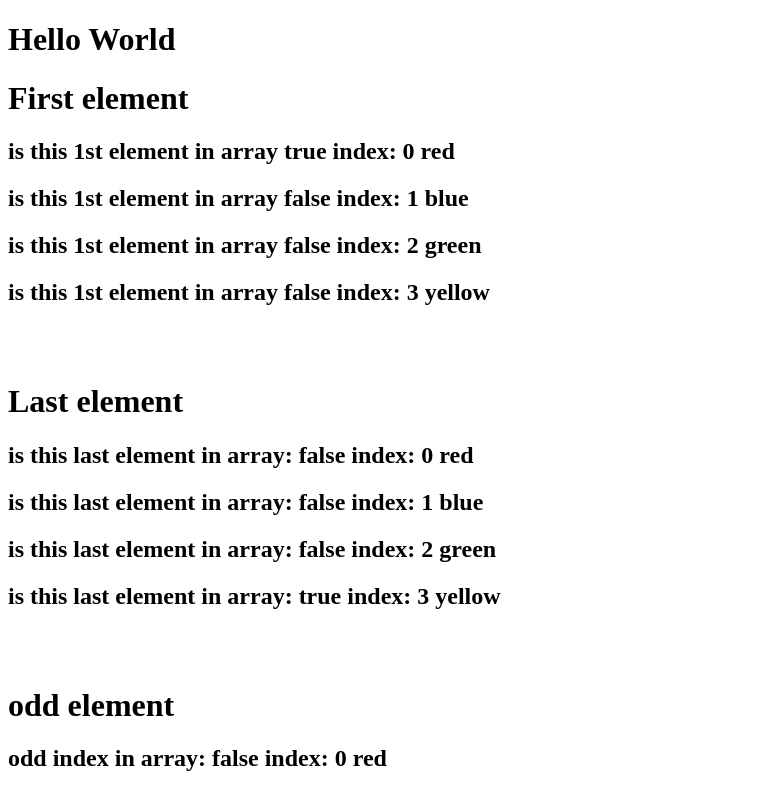
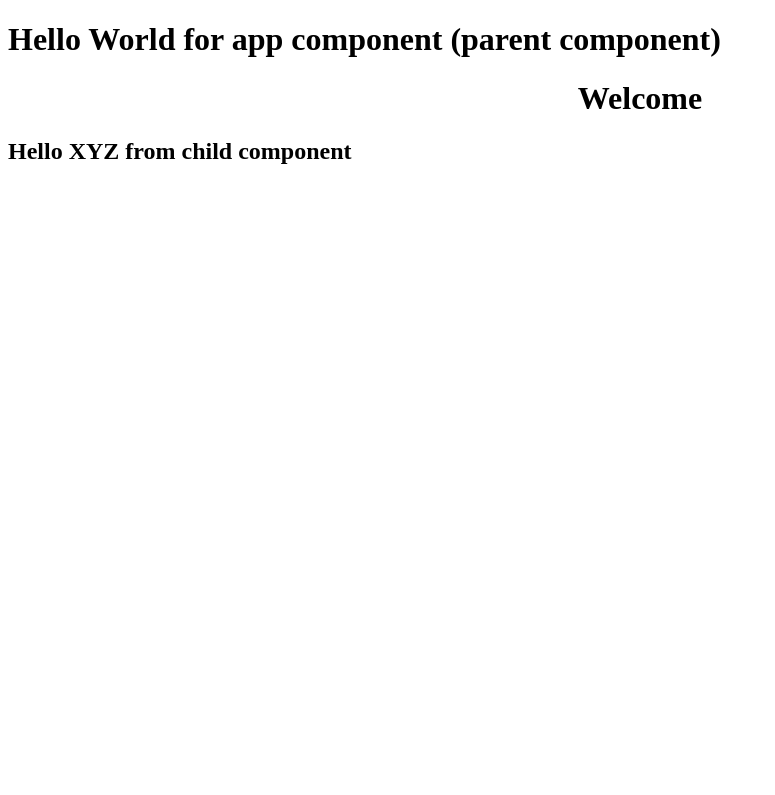
Before and after one commit to smitamusale30/AngularBacis, an Angular app: page / in a window 1280 px wide. Shown: the top 795 px of the page, without its empty margins (0-775 px from the left). Built offline with nearby package versions, Linux system fonts and the light colour scheme.

Commit message:
interaction parent and child component

```diff
--- a/src/app/app.component.html
+++ b/src/app/app.component.html
@@ -1,10 +1,14 @@
 
 <h1>
-  Hello World
+  Hello World for app component (parent component)
 </h1>
 <!-- <app-demo></app-demo> -->
 <!-- <app-binding></app-binding> -->
 <!-- <app-template-ref-var></app-template-ref-var> -->
 <!-- <app-two-way-binding></app-two-way-binding> -->
-<app-sturctual-directive></app-sturctual-directive>
+<!-- <app-sturctual-directive></app-sturctual-directive> -->
+<div style="text-align: center;">
+  <h1>Welcome</h1>
+  </div>
+  <app-component-inetraction [parentData]="userId"></app-component-inetraction>
 <router-outlet></router-outlet>
--- a/src/app/app.component.ts
+++ b/src/app/app.component.ts
@@ -7,4 +7,6 @@ import { Component } from '@angular/core';
 })
 export class AppComponent {
   title = 'AngularBasic';
+  //componentInteraction
+  public userId = "XYZ"
 }
--- a/src/app/app.module.ts
+++ b/src/app/app.module.ts
@@ -9,6 +9,7 @@ import { TemplateRefVarComponent } from './template-ref-var/template-ref-var.com
 import { TwoWayBindingComponent } from './two-way-binding/two-way-binding.component';
 import { FormsModule } from '@angular/forms';
 import { SturctualDirectiveComponent } from './sturctual-directive/sturctual-directive.component';
+import { ComponentInetractionComponent } from './component-inetraction/component-inetraction.component';
 
 @NgModule({
   declarations: [
@@ -17,7 +18,8 @@ import { SturctualDirectiveComponent } from './sturctual-directive/sturctual-dir
     BindingComponent,
     TemplateRefVarComponent,
     TwoWayBindingComponent,
-    SturctualDirectiveComponent
+    SturctualDirectiveComponent,
+    ComponentInetractionComponent
   ],
   imports: [
     BrowserModule,
--- /dev/null
+++ b/src/app/component-inetraction/component-inetraction.component.html
@@ -0,0 +1,5 @@
+<h2>
+    {{"Hello "+ name}} from child component
+    <br>
+    <!-- {{"Hellow "+ parentData}} from child component -->
+</h2>
--- /dev/null
+++ b/src/app/component-inetraction/component-inetraction.component.ts
@@ -0,0 +1,19 @@
+import { Component, Input, OnInit } from '@angular/core';
+
+@Component({
+  selector: 'app-component-inetraction',
+  templateUrl: './component-inetraction.component.html',
+  styleUrls: ['./component-inetraction.component.css']
+})
+export class ComponentInetractionComponent implements OnInit {
+
+
+  @Input('parentData') public name: any;
+  //@Input() public parentData:any;
+
+  constructor() { }
+
+  ngOnInit(): void {
+  }
+
+}
```
Also changed, not shown: src/app/component-inetraction/component-inetraction.component.css (added), 1 other file (tests, documents, lock files or other folders).
